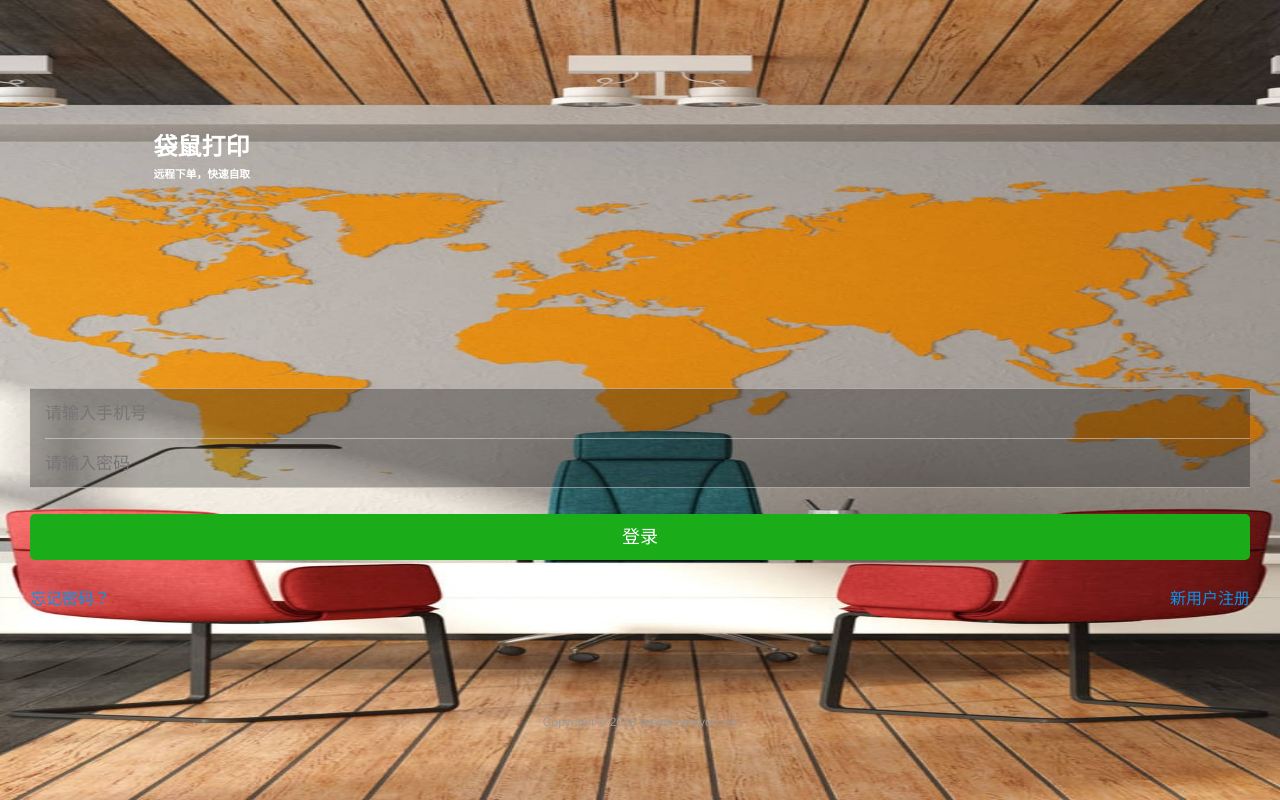
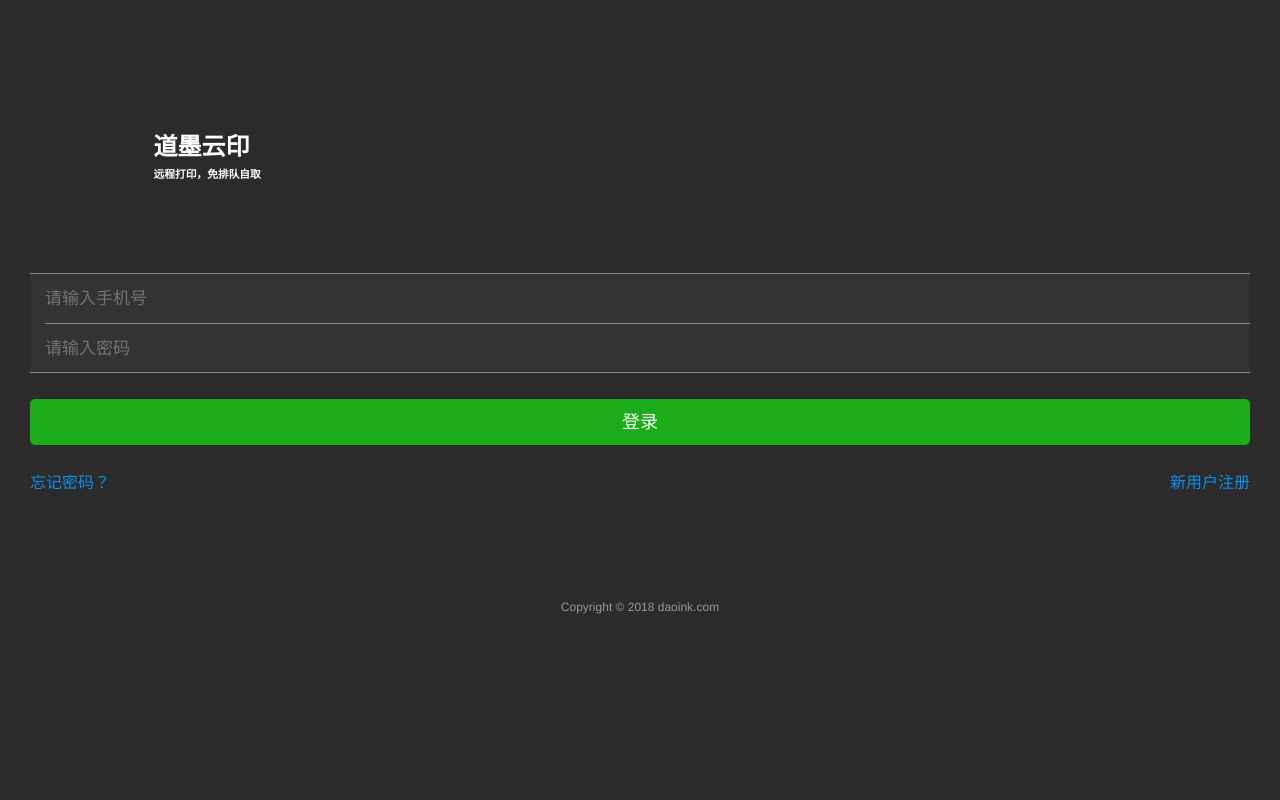
Before and after one commit to facei/daoink, a Flask app: page /login/ in a window 1280 px wide. Run offline with Flask 2, Linux system fonts and the light colour scheme; some libraries are stand-ins or nearby versions.

Commit message:
change login page style

```diff
--- a/app/templates/login.html
+++ b/app/templates/login.html
@@ -20,8 +20,7 @@
         html,body{ overflow:hidden;}
     </style>
 </head>
-<body id="main" style="height: 100%; background: url(../static/images/login2.jpg) no-repeat; background-size:100% 100%;
--moz-background-size:100% 100%; -webkit-background-size:100% 100%; -o-background-size:100% 100%;">
+<body id="main" style="height: 100%;background-color: #2c2a2a ">
     <div id="">
         <script src="../static/lib/jquery-2.1.4.js"></script>
         <script src="../static/lib/fastclick.js"></script>
@@ -35,22 +34,22 @@
         {#    <div style="background: url(../static/images/login.jpg); background-size:100% 100%; height: 639px">#}
         <div class="weui-flex" style="margin-top: 10%; margin-left: 12%">
             <div class="weui-flex__item">
-                <h2 style="font-family: 方正兰亭超细黑简体; color: white">袋鼠打印</h2>
-                <h6 style="font-family: '等线 Light'; color: white">远程下单，快速自取</h6>
+                <h2 style="font-family: 方正兰亭超细黑简体; color: white">道墨云印</h2>
+                <h6 style="font-family: '等线 Light'; color: white">远程打印，免排队自取</h6>
             </div>
         </div>
         <form method="post" id="my-form" name="my-form">
-            <div class="weui-cells weui-cells_form" style="background-color: rgba(18,18,18,0.32); margin-left: 30px;margin-right: 30px; margin-top: 16%">
+            <div class="weui-cells weui-cells_form" style="background-color: rgba(52,50,50,1); margin-left: 30px;margin-right: 30px; margin-top: 7%">
 
-                <div class="weui-cell weui-cell_vcode" style="height: 50px">
+                <div class="weui-cell weui-cell_vcode" style="height: 50px;">
                     <div class="weui-cell__bd">
-                        <input class="weui-input" type="tel" name="tel" placeholder="请输入手机号" required="required">
+                        <input class="weui-input" type="tel" name="tel" placeholder="请输入手机号" required="required" style="color: white">
                     </div>
                 </div>
 
                 <div class="weui-cell weui-cell_vcode" style="height: 50px">
                     <div class="weui-cell__bd">
-                        <input class="weui-input" type="password" name="password" placeholder="请输入密码" required="required">
+                        <input class="weui-input" type="password" name="password" placeholder="请输入密码" required="required" style="color: white" >
                     </div>
                 </div>
             </div>
@@ -77,7 +76,7 @@
             <p class="weui-footer__links">
                 <a href=" " class="weui-footer__link"></a>
             </p>
-            <p class="weui-footer__text">Copyright © 2018 rooins.careyou.xin</p>
+            <p class="weui-footer__text">Copyright © 2018 daoink.com</p>
         </div>
         {% if flag == 2 %}
             <script>
```
